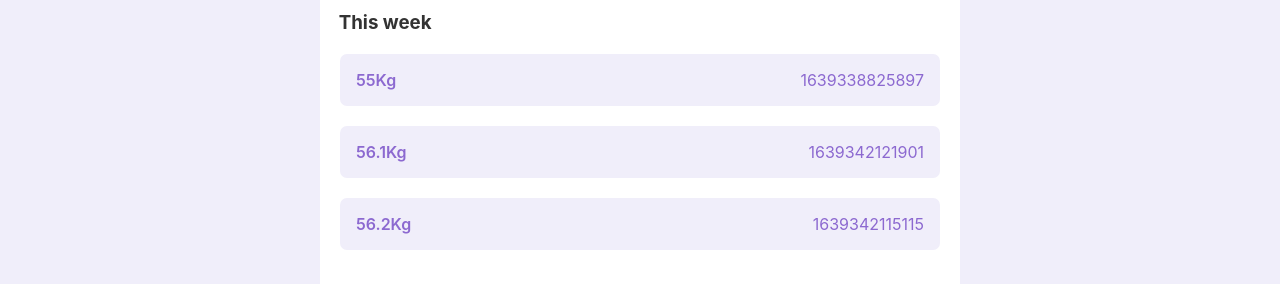
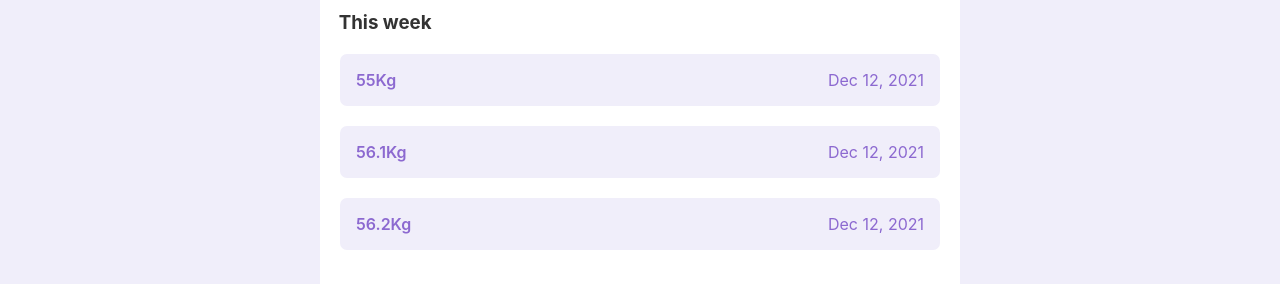
Before and after one commit to hussamkhatib/svelte-weight, a Svelte app: page / in a window 1280 px wide. Shown: the part 138-422 px from the top of the page. Built offline with nearby package versions, Linux system fonts and the light colour scheme.

Commit message:
feat: format date from unix to readbale format

```diff
--- a/package.json
+++ b/package.json
@@ -18,6 +18,7 @@
     "svelte": "^3.44.2"
   },
   "dependencies": {
+    "moment": "^2.29.1",
     "sirv-cli": "^1.0.0",
     "svelte-frappe-charts": "^1.9.1"
   }
--- a/src/components/WeightListItem.svelte
+++ b/src/components/WeightListItem.svelte
@@ -1,5 +1,6 @@
 <script>
   export let weightObj
+  import {formatDate} from "../date-helper"
   const { weight,date} = weightObj
 </script>
 
@@ -8,7 +9,7 @@
         {weight}Kg
     </p>
     <time>
-        {date}
+        {formatDate(date)}
     </time>
 </div>
 
--- a/src/date-helper.js
+++ b/src/date-helper.js
@@ -1,3 +1,4 @@
+import moment from 'moment';
 export const months = ['Jan','Feb','Mar','Apr','May,','Jun','Jul','Aug','Sep','Oct','Nov','Dec']
 
 export const getMonthNameNum = (timestamp) => {
@@ -15,3 +16,6 @@ export const  getAverageWeightPerMonth = (data) => {
       }
       return arr.map(c=> c.total === 0 ? 0:  (c.total/c.count).toFixed(2))
     }
+
+export const formatDate = (date) =>
+    moment(+date).format('ll')
```
Also changed, not shown: 1 other file (tests, documents, lock files or other folders).
